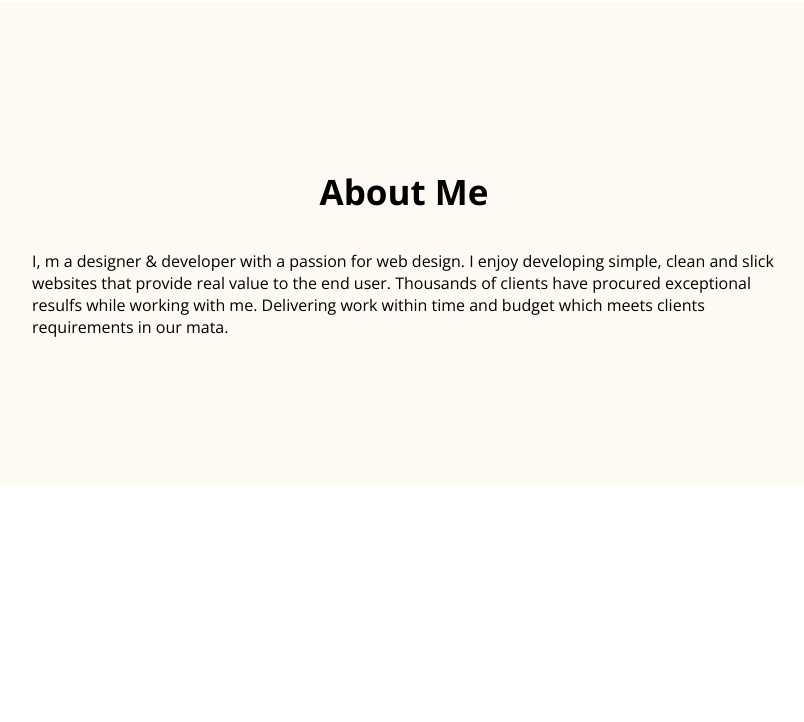
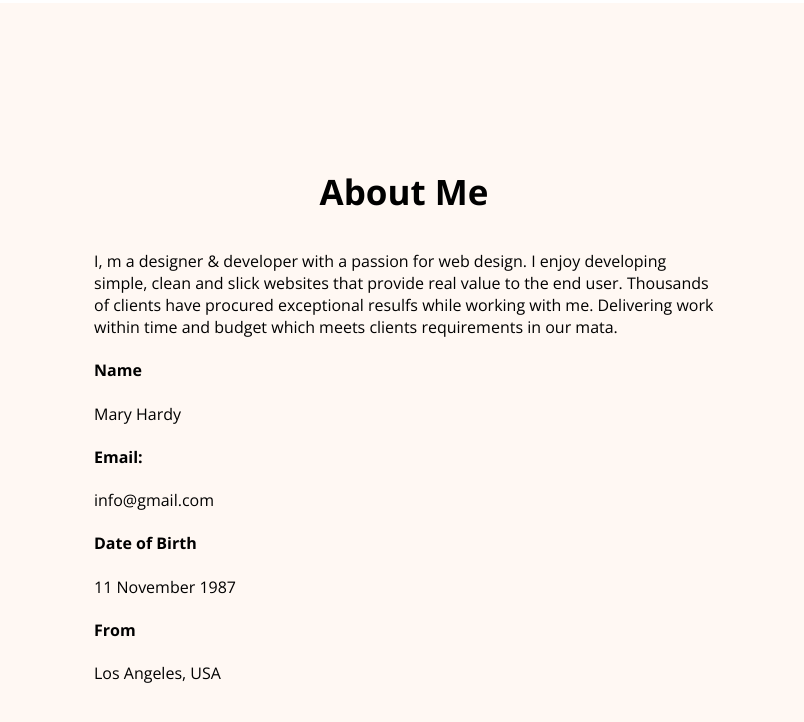
Before and after one commit to gitrahuldas/developer-porttfolio, a plain HTML site: page index.html in a window 1280 px wide. Shown: the part 916-1638 px from the top of the page, without its empty margins (236-1040 px from the left). Before the commit the page ends 1530 px from the top, so only its background shows below. Drawn offline with nearby package versions, Linux system fonts and the light colour scheme.

Commit message:
added the about info

```diff
--- a/index.html
+++ b/index.html
@@ -38,6 +38,25 @@
             <h3 class="section-title">About Me</h3>
             <p class="section description">I, m a designer & developer with a passion for web design. I enjoy developing simple, clean and slick websites that provide real value to the end user. Thousands of clients have procured exceptional resulfs while working with me. Delivering work within time and budget which meets clients requirements in our mata.
             </p>
+
+            <div class="about-info-cointainer">
+            <div class="about-info">
+                <h4 class="info-title">Name</h4>
+                <p class="info-description">Mary Hardy</p>
+            </div>
+            <div class="about-info">
+                <h4 class="info-title">Email:</h4>
+                <p class="info-description">info@gmail.com</p>
+            </div>
+            <div class="about-info">
+                <h4 class="info-title">Date of Birth</h4>
+                <p class="info-description">11 November 1987</p>
+            </div>
+            <div class="about-info">
+                <h4 class="info-title">From</h4>
+                <p class="info-description">Los Angeles, USA</p>
+            </div>
+        </div>
         </section>
     </main>
     <footer>
--- a/styles/portfolio.css
+++ b/styles/portfolio.css
@@ -52,7 +52,7 @@
 
 nav li {
     list-style: none;
-    gap: 50px;
+    margin-right: 50px;
 
 }
 
@@ -61,7 +61,7 @@
     coior: #474747;
 }
 
-/* header realated styles */
+/* header related styles */
 .header{
     background-color: #fff8f3;
     background-image: url('../images/header_bg.png');
@@ -96,7 +96,11 @@
     margin-bottom: 20px;
 }
 
-/* main section styles
+/* main section styles */
+main{
+    max-width: 1140px;
+    margin: 0 auto;
+}
 
 /* main section styles*/
 .about {
@@ -105,3 +109,7 @@
     background: #fff8f3;
     margin: 130px; 0;
 }
+
+.about-info-container{
+    display: flex;
+}
```
